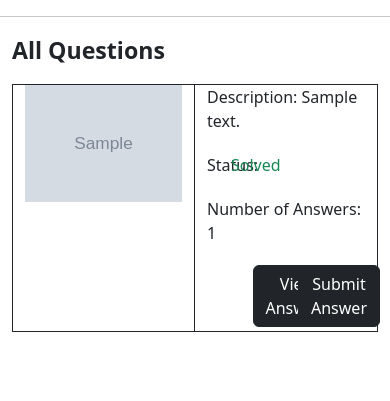
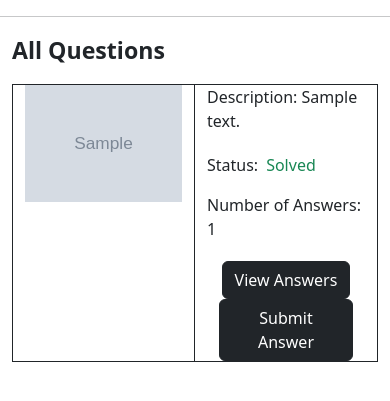
Before and after one commit to FlyingDonkeys/tuition, a Django app: page /home in a window 390 px wide. Shown: the part 56-457 px from the top of the page. Run offline with Django 5.2, Linux system fonts and the light colour scheme; a user stored in the database is signed in; tables that the repository leaves empty hold one stand-in row (values such as "Sample post"); grey boxes marked "Sample" are stand-in pictures.

Commit message:
Fixed mobile responsiveness issues

```diff
--- a/tuition/templates/Questions/home.html
+++ b/tuition/templates/Questions/home.html
@@ -28,39 +28,31 @@
                         <div class="row mb-1">
                             <p class="text-break">Description: {{ question.question_description }}</p>
                         </div>
-                        <div class="row mb-1">
+                        <div class="row mb-3">
+                            <div class="col-2 d-flex align-items-center">
+                                <p class="text mb-0 me-2">Status:</p>
                                 {% if question.is_solved %}
-                                <div class="col-1">
-                                    <p class="text">Status:</p>
+                                    <p class="text-success mb-0">Solved</p>
+                                {% else %}
+                                    <p class="text-danger mb-0">Unsolved</p>
+                                {% endif %}
                             </div>
-                                <div class="col-1">
-                                    <p class="text-success">Solved</p>
-                                </div>
-                            {% else %}
-                                <div class="col-1">
-                                    <p class="text">Status:</p>
-                                </div>
-                                <div class="col-1">
-                                    <p class="text-danger">Unsolved</p>
-                                </div>
-                            {% endif %}
                         </div>
                         <div class="row mb-1">
                             <p class="text">Number of Answers: {{ question.answer.count }}</p>
                         </div>
-                            <div class="row mb-1">
-                                <div class="col-3">
-                                    <!-- Spacing -->
-                                </div>
-                                <div class="col-3">
+                        <div class="container text-center">
+                          <div class="row align-items-start">
+                            <div class="col">
                                 {% if question.is_solved %}
                                     <a href="{% url "question" question.id %}" class="btn btn-dark">View Answers</a>
                                 {% else %}
                                     <a href="{% url "question" question.id %}" class="btn btn-dark disabled">View Answers</a>
                                 {% endif %}
                             </div>
-                                <div class="col-3">
+                              <div class="col">
                                 <a href="{% url "new_answer" question.id %}" class="btn btn-dark">Submit Answer</a>
+                              </div>
                           </div>
                         </div>
                     </div>
```
Also changed, not shown: tuition/db.sqlite3. Lines whose indentation alone changed are shown as unchanged.
